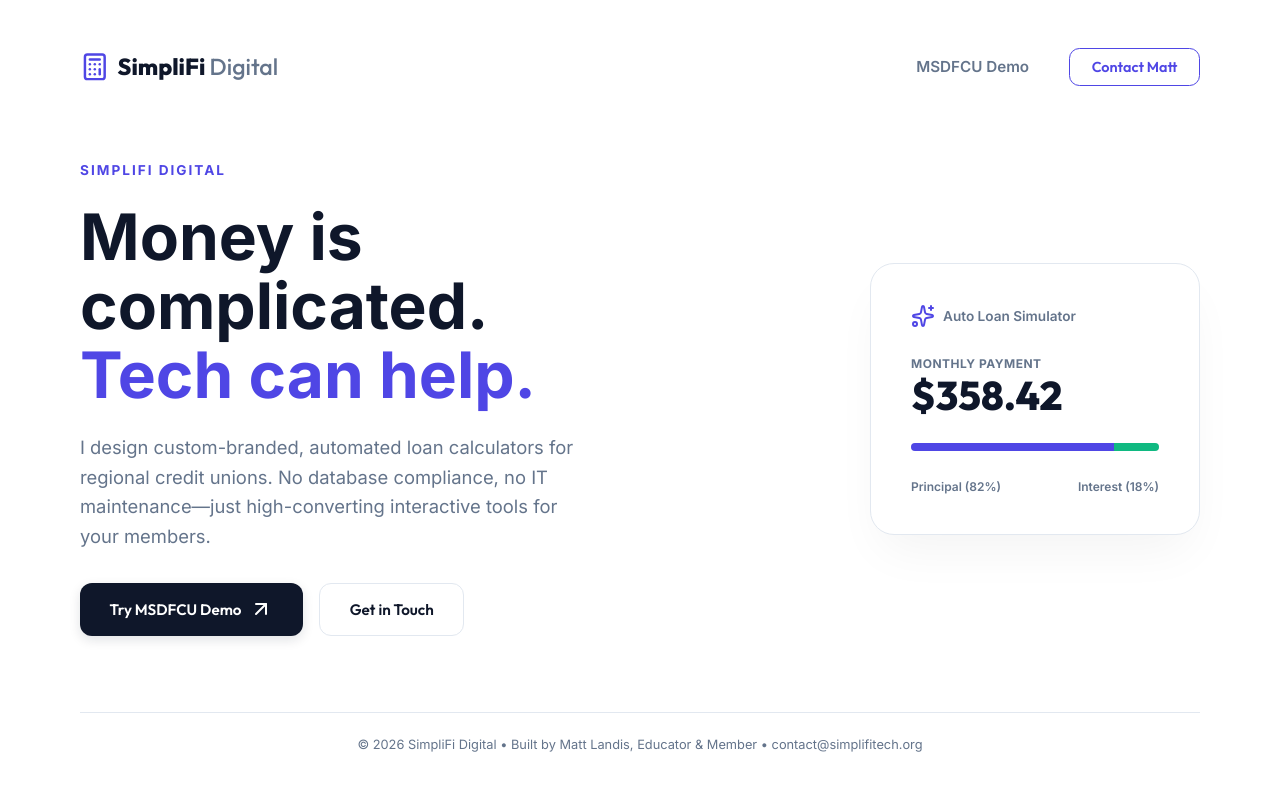
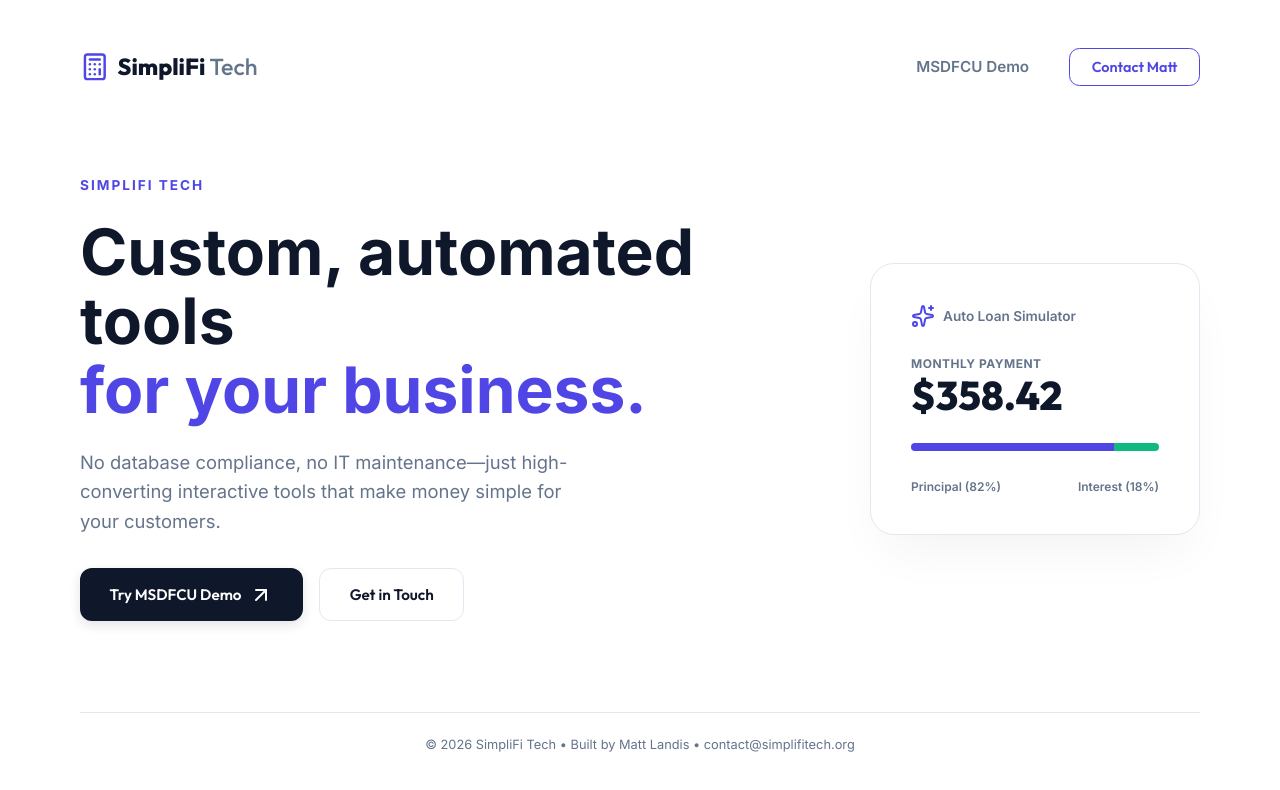
Before and after one commit to mattlandis205-debug/MSDloans, a website: page public/index.html in a window 1280 px wide. Drawn offline with nearby package versions, Linux system fonts and the light colour scheme.

Commit message:
Update logo to SimpliFi Tech and broaden business copy

```diff
--- a/public/index.html
+++ b/public/index.html
@@ -3,8 +3,8 @@
 <head>
   <meta charset="UTF-8">
   <meta name="viewport" content="width=device-width, initial-scale=1.0">
-  <title>SimpliFi Digital | Money is complicated. Tech can help.</title>
-  <meta name="description" content="SimpliFi Digital designs simple, secure, and beautiful calculators to help credit unions engage members.">
+  <title>SimpliFi Tech | Custom, automated tools for your business.</title>
+  <meta name="description" content="SimpliFi Tech designs simple, secure, and beautiful interactive tools to help businesses engage customers.">
   <link rel="preconnect" href="https://fonts.googleapis.com">
   <link rel="preconnect" href="https://fonts.gstatic.com" crossorigin>
   <link href="https://fonts.googleapis.com/css2?family=Inter:wght@400;500;600;700&family=Outfit:wght@500;600;700;800&display=swap" rel="stylesheet">
@@ -17,7 +17,7 @@
   <header class="main-header">
     <div class="logo">
       <i data-lucide="calculator" class="logo-icon"></i>
-      <span>SimpliFi <span class="logo-accent">Digital</span></span>
+      <span>SimpliFi <span class="logo-accent">Tech</span></span>
     </div>
     <nav class="nav-links">
       <a href="/msdfcu" target="_blank" class="nav-item">MSDFCU Demo</a>
@@ -28,9 +28,9 @@
   <!-- Hero Section -->
   <main class="hero-container">
     <div class="hero-content">
-      <span class="sub-tag">SimpliFi Digital</span>
-      <h1>Money is complicated.<br><span class="text-gradient">Tech can help.</span></h1>
-      <p class="hero-description">I design custom-branded, automated loan calculators for regional credit unions. No database compliance, no IT maintenance—just high-converting interactive tools for your members.</p>
+      <span class="sub-tag">SimpliFi Tech</span>
+      <h1>Custom, automated tools<br><span class="text-gradient">for your business.</span></h1>
+      <p class="hero-description">No database compliance, no IT maintenance—just high-converting interactive tools that make money simple for your customers.</p>
       <div class="actions">
         <a href="/msdfcu" target="_blank" class="btn-demo">
           Try MSDFCU Demo <i data-lucide="arrow-up-right"></i>
@@ -66,7 +66,7 @@
 
   <!-- Footer -->
   <footer class="main-footer">
-    <p>© 2026 SimpliFi Digital • Built by Matt Landis, Educator & Member • contact@simplifitech.org</p>
+    <p>© 2026 SimpliFi Tech • Built by Matt Landis • contact@simplifitech.org</p>
   </footer>
 
   <script>
```
